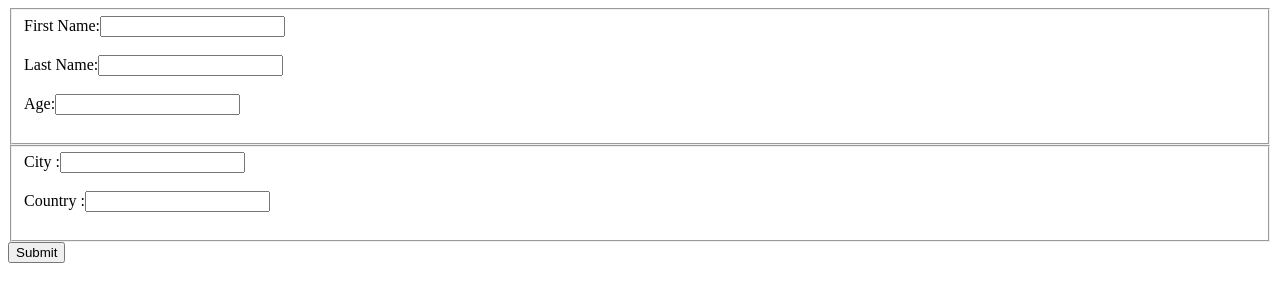
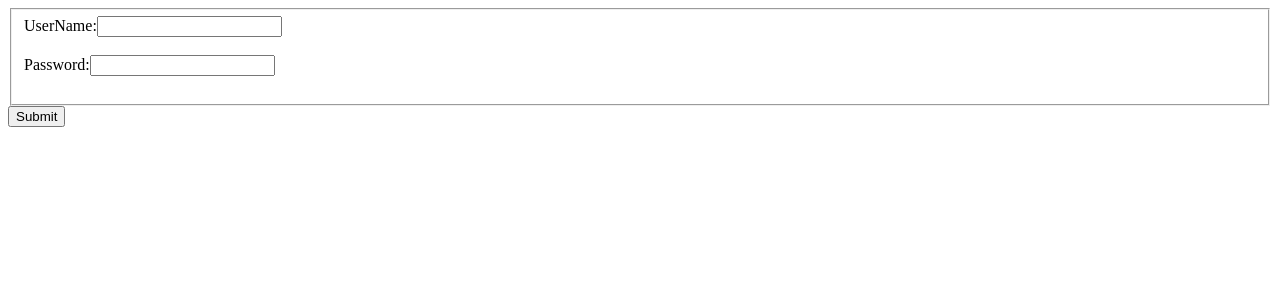
Before and after one commit to deepanjan0604/AngularApp, an Angular app: page / in a window 1280 px wide. Shown: the top 302 px of the page. Built offline with nearby package versions, Linux system fonts and the light colour scheme.

Commit message:
template driven forms assign

```diff
--- a/src/app/template-forms/template-forms.component.html
+++ b/src/app/template-forms/template-forms.component.html
@@ -1,4 +1,4 @@
-<form #form="ngForm" (ngSubmit)="loggingForm(form.value)">
+<!-- <form #form="ngForm" (ngSubmit)="loggingForm(form.value)">
     <fieldset ngModelGroup="employee">
 <label>First Name:</label>
 <input type="text" name="firstName" ngModel>
@@ -20,4 +20,18 @@
 </fieldset>
 <button type="submit">Submit</button>
 
-</form>
+</form> -->
+
+<form #form="ngForm" (ngSubmit)="loggingForm(form.value)" *ngIf="displayForm">
+        <fieldset ngModelGroup="user">
+    <label>UserName:</label>
+    <input type="text" name="userName" ngModel>
+    <br><br>
+    <label>Password:</label>
+    <input type="password" name="password" ngModel>
+    <br><br>
+    </fieldset>
+    <button type="submit">Submit</button>
+
+    </form>
+    <p *ngIf="display">User Details Validated</p>
--- a/src/app/template-forms/template-forms.component.ts
+++ b/src/app/template-forms/template-forms.component.ts
@@ -12,8 +12,16 @@ export class TemplateFormsComponent implements OnInit {
   ngOnInit() {
   }
 
+  userDetails={userName:"deep",password:"simplilearn"};
+  display=false;
+  displayForm=true;
+
   loggingForm(value:any){
     console.log(value);
+    if(value.user.userName == this.userDetails.userName && value.user.password == this.userDetails.password){
+      this.display=true;
+      this.displayForm=false;
+    }
   }
 
 }
```
